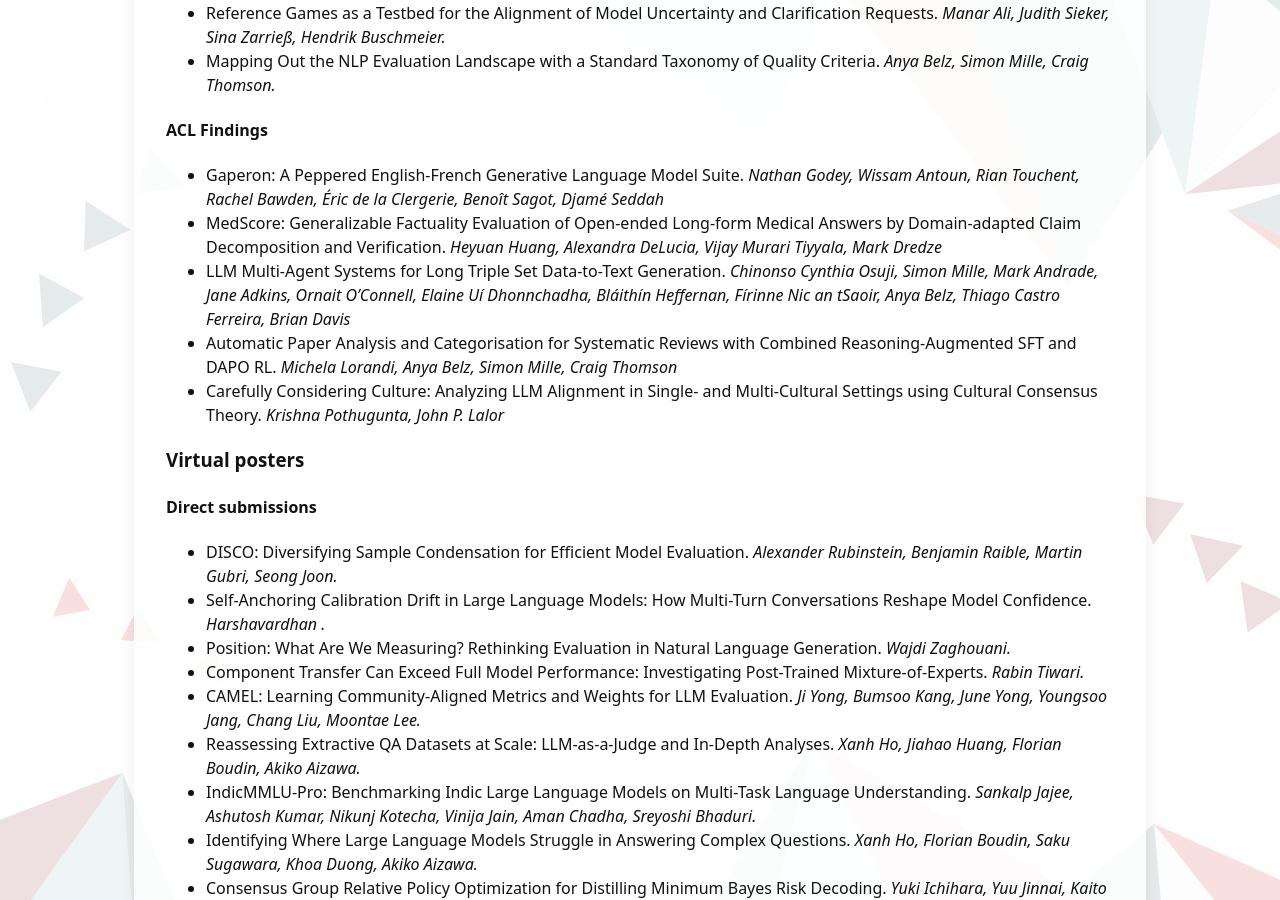
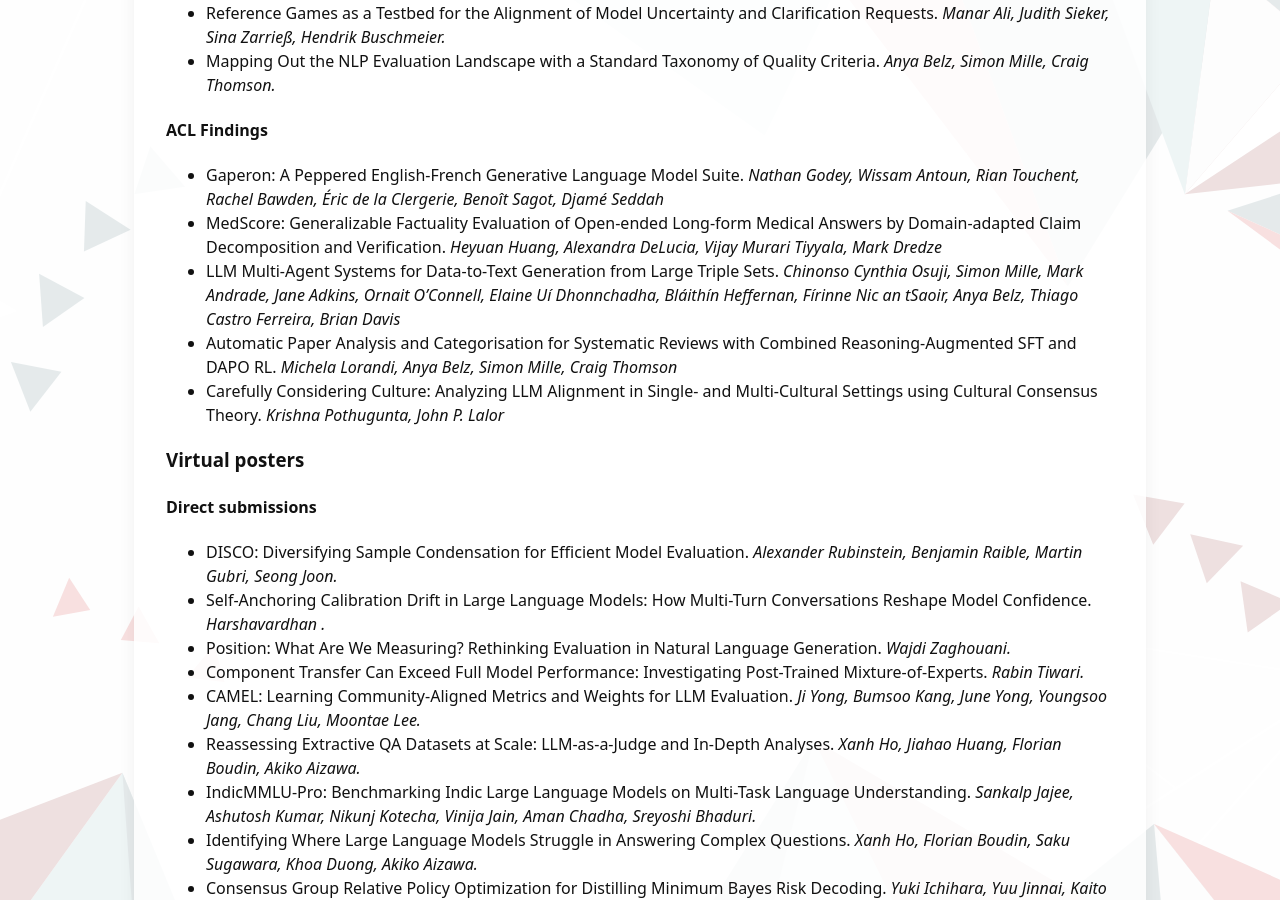
Before and after one commit to GEM-workshop/gem-workshop.github.io, a Jekyll site: the page built from index.md, in a window 1280 px wide and 900 px high, scrolled down 6727 px. Built offline with Jekyll 4.4.1, drawn with Linux system fonts in a browser that asks for light colours.

Commit message:
Updated a paper title

```diff
--- a/index.md
+++ b/index.md
@@ -244,7 +244,7 @@ I will present Autorubric, an open-source framework that consolidates these best
 #### ACL Findings
 - Gaperon: A Peppered English-French Generative Language Model Suite. *Nathan Godey, Wissam Antoun, Rian Touchent, Rachel Bawden, Éric de la Clergerie, Benoît Sagot, Djamé Seddah*
 - MedScore: Generalizable Factuality Evaluation of Open-ended Long-form Medical Answers by Domain-adapted Claim Decomposition and Verification. *Heyuan Huang, Alexandra DeLucia, Vijay Murari Tiyyala, Mark Dredze*
-- LLM Multi-Agent Systems for Long Triple Set Data-to-Text Generation. *Chinonso Cynthia Osuji, Simon Mille, Mark Andrade, Jane Adkins, Ornait O’Connell, Elaine Uí Dhonnchadha, Bláithín Heffernan, Fírinne Nic an tSaoir, Anya Belz, Thiago Castro Ferreira, Brian Davis*
+- LLM Multi-Agent Systems for Data-to-Text Generation from Large Triple Sets. *Chinonso Cynthia Osuji, Simon Mille, Mark Andrade, Jane Adkins, Ornait O’Connell, Elaine Uí Dhonnchadha, Bláithín Heffernan, Fírinne Nic an tSaoir, Anya Belz, Thiago Castro Ferreira, Brian Davis*
 - Automatic Paper Analysis and Categorisation for Systematic Reviews with Combined Reasoning-Augmented SFT and DAPO RL. *Michela Lorandi, Anya Belz, Simon Mille, Craig Thomson*
 - Carefully Considering Culture: Analyzing LLM Alignment in Single- and Multi-Cultural Settings using Cultural Consensus Theory. *Krishna	Pothugunta, John P. Lalor*
 
```
